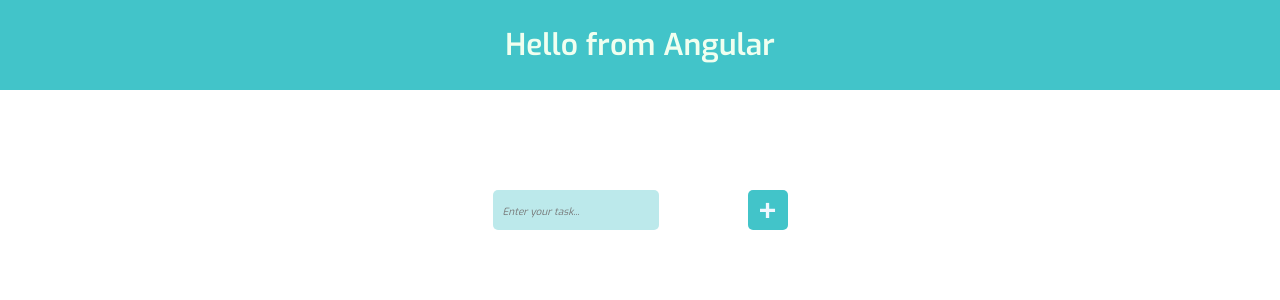
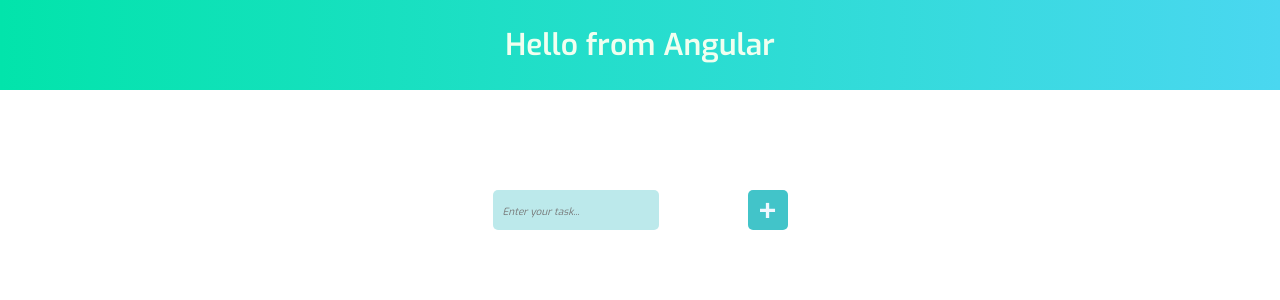
Before and after one commit to ArtemVakulenko/Angular-ToDo, an Angular app: page / in a window 1280 px wide. Shown: the top 300 px of the page. Built offline with nearby package versions, Linux system fonts and the light colour scheme.

Commit message:
change style header and done btn

```diff
--- a/src/app/app.component.scss
+++ b/src/app/app.component.scss
@@ -3,7 +3,7 @@
   flex-direction: column;
 }
 .header {
-  background: rgb(66, 196, 201);
+  background: linear-gradient(to right, rgb(2, 228, 171), rgb(74, 215, 240));
   padding: 30px;
   text-align: center;
   font-weight: 600;
--- a/src/app/components/to-do/to-do.component.scss
+++ b/src/app/components/to-do/to-do.component.scss
@@ -1,5 +1,6 @@
 .ToDoItem.done {
-  background-color: #75f488;
+  background-color: rgba(210, 208, 208, 0.53);
+  text-decoration: line-through;
 }
 .ToDoList {
   display: flex;
```
